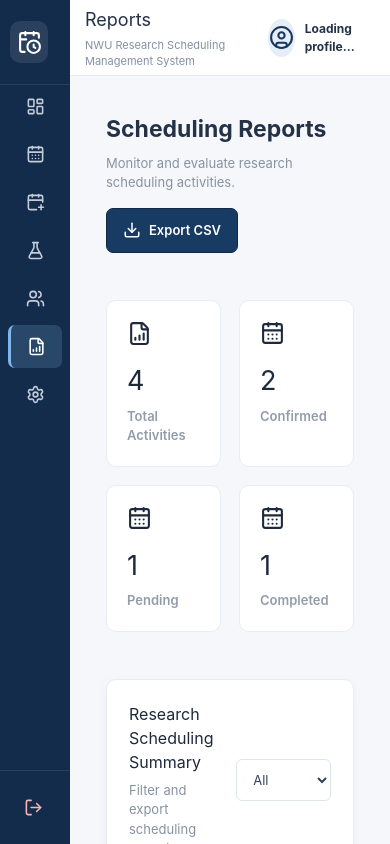
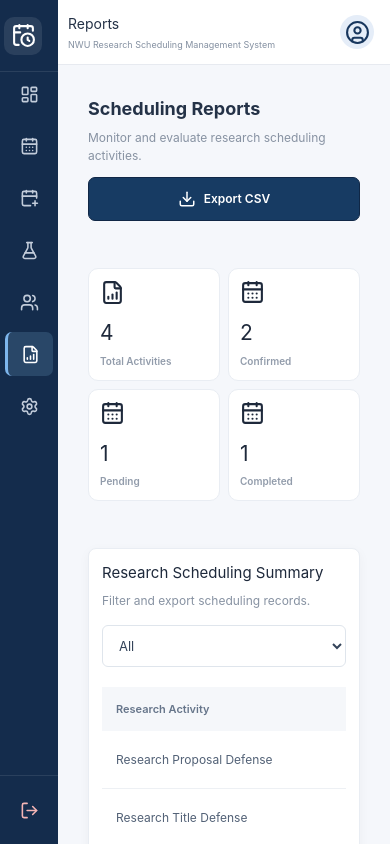
Before and after one commit to arviegaliza/NWU-Scheduling-System, a React (Vite) app in the folder frontend/: page /reports in a window 390 px wide. Shown: the top 844 px of the page. Built offline with nearby package versions, Linux system fonts and the light colour scheme; no server answers.

Commit message:
Update global.css

```diff
--- a/frontend/src/styles/global.css
+++ b/frontend/src/styles/global.css
@@ -1227,3 +1227,591 @@ button {
     flex-direction: column;
   }
 }
+
+/* =========================================
+   RESPONSIVE DESIGN - TABLET AND MOBILE
+   Append this section at the bottom of your CSS
+========================================= */
+
+/* Prevent horizontal overflow */
+html,
+body,
+#root {
+  width: 100%;
+  min-width: 320px;
+  overflow-x: hidden;
+}
+
+.app-layout {
+  width: 100%;
+  min-width: 0;
+}
+
+.main-content {
+  min-width: 0;
+  max-width: 100%;
+  overflow-x: hidden;
+}
+
+.page-content,
+.page-container {
+  min-width: 0;
+  max-width: 100%;
+}
+
+/* Make cards and content flexible */
+.content-card,
+.stat-card,
+.schedule-card,
+.schedule-details-card,
+.calendar-card {
+  min-width: 0;
+  max-width: 100%;
+}
+
+/* TABLET: 768px to 1024px */
+@media (max-width: 1024px) {
+  .statistics-grid {
+    grid-template-columns: repeat(2, minmax(0, 1fr));
+    gap: 14px;
+  }
+
+  .room-grid {
+    grid-template-columns: repeat(2, minmax(0, 1fr));
+  }
+
+  .main-content {
+    width: calc(100% - 70px);
+    margin-left: 70px;
+  }
+
+  .page-content {
+    padding: 22px;
+  }
+
+  .calendar-card {
+    padding: 18px;
+  }
+
+  .fc .fc-toolbar-title {
+    font-size: 16px;
+  }
+}
+
+/* MOBILE: 768px and below */
+@media (max-width: 768px) {
+  /* Sidebar */
+  .sidebar {
+    width: 62px;
+    overflow-x: hidden;
+  }
+
+  .sidebar-brand {
+    height: 72px;
+    justify-content: center;
+    padding: 10px 5px;
+  }
+
+  .brand-icon {
+    width: 38px;
+    height: 38px;
+    flex-shrink: 0;
+  }
+
+  .sidebar-brand h2,
+  .sidebar-brand span,
+  .sidebar-label,
+  .sidebar-link span,
+  .logout-button span {
+    display: none;
+  }
+
+  .sidebar-menu {
+    padding: 0 7px;
+    gap: 8px;
+  }
+
+  .sidebar-link,
+  .logout-button {
+    min-height: 44px;
+    justify-content: center;
+    padding: 10px 5px;
+  }
+
+  .sidebar-bottom {
+    padding: 12px 7px;
+  }
+
+  /* Main content */
+  .main-content {
+    width: calc(100% - 62px);
+    margin-left: 62px;
+  }
+
+  .page-content {
+    padding: 16px;
+  }
+
+  /* Topbar */
+  .topbar {
+    min-height: 65px;
+    height: auto;
+    padding: 12px 15px;
+    gap: 10px;
+  }
+
+  .topbar h2 {
+    font-size: 16px;
+  }
+
+  .topbar p {
+    font-size: 10px;
+  }
+
+  .topbar-actions {
+    gap: 10px;
+  }
+
+  .admin-profile {
+    gap: 6px;
+  }
+
+  .admin-profile strong,
+  .admin-profile small {
+    display: none;
+  }
+
+  .avatar {
+    width: 34px;
+    height: 34px;
+    flex-shrink: 0;
+  }
+
+  /* Page headings */
+  .welcome-section,
+  .page-heading,
+  .section-header {
+    align-items: flex-start;
+    flex-direction: column;
+    gap: 12px;
+  }
+
+  .welcome-section h1,
+  .page-heading h1 {
+    font-size: 20px;
+  }
+
+  .welcome-section p,
+  .page-heading p,
+  .section-heading p {
+    font-size: 12px;
+    line-height: 1.5;
+  }
+
+  .section-heading {
+    align-items: flex-start;
+    flex-direction: column;
+  }
+
+  /* Buttons */
+  .primary-button,
+  .secondary-button {
+    min-height: 40px;
+    font-size: 12px;
+  }
+
+  .welcome-section .primary-button,
+  .page-heading .primary-button {
+    width: 100%;
+    justify-content: center;
+  }
+
+  /* Dashboard statistics */
+  .statistics-grid {
+    grid-template-columns: repeat(2, minmax(0, 1fr));
+    gap: 10px;
+  }
+
+  .stat-card {
+    padding: 14px;
+  }
+
+  .stat-card h2 {
+    font-size: 23px;
+    margin-top: 12px;
+  }
+
+  .stat-card h3,
+  .stat-card p {
+    font-size: 11px;
+  }
+
+  .stat-icon {
+    width: 35px;
+    height: 35px;
+  }
+
+  /* General cards */
+  .content-card {
+    padding: 16px;
+  }
+
+  .section-header h2,
+  .section-heading h2 {
+    font-size: 15px;
+  }
+
+  /* Forms */
+  .form-grid {
+    grid-template-columns: minmax(0, 1fr);
+    gap: 14px;
+  }
+
+  .form-grid label {
+    font-size: 12px;
+  }
+
+  .form-grid input,
+  .form-grid select,
+  .form-grid textarea {
+    width: 100%;
+    min-width: 0;
+    font-size: 14px;
+  }
+
+  .form-actions {
+    flex-direction: column-reverse;
+    gap: 9px;
+  }
+
+  .form-actions button {
+    width: 100%;
+    justify-content: center;
+  }
+
+  /* Search and toolbar */
+  .toolbar {
+    align-items: stretch;
+    flex-direction: column;
+    gap: 12px;
+  }
+
+  .search-box {
+    width: 100%;
+    min-width: 0;
+  }
+
+  .toolbar select {
+    width: 100%;
+  }
+
+  /* Tables: allow horizontal scrolling */
+  .table-wrapper {
+    width: 100%;
+    max-width: 100%;
+    overflow-x: auto;
+    -webkit-overflow-scrolling: touch;
+  }
+
+  .data-table {
+    min-width: 700px;
+  }
+
+  /* Rooms and notifications */
+  .room-grid,
+  .notification-summary {
+    grid-template-columns: minmax(0, 1fr);
+    gap: 12px;
+  }
+
+  .notification-item {
+    align-items: flex-start;
+    gap: 10px;
+  }
+
+  .notification-info {
+    min-width: 0;
+  }
+
+  .notification-info p {
+    overflow-wrap: anywhere;
+  }
+
+  /* Schedule cards */
+  .schedule-card {
+    padding: 15px;
+  }
+
+  .schedule-card-header {
+    flex-direction: column;
+    gap: 10px;
+  }
+
+  .schedule-card-header h3 {
+    font-size: 15px;
+    overflow-wrap: anywhere;
+  }
+
+  .schedule-card-details {
+    grid-template-columns: minmax(0, 1fr);
+    gap: 12px;
+  }
+
+  .schedule-card-actions {
+    flex-wrap: wrap;
+  }
+
+  .schedule-card-actions button {
+    flex: 1;
+    min-height: 38px;
+  }
+
+  /* Schedule details */
+  .schedule-details-card {
+    padding: 17px;
+  }
+
+  .details-header {
+    flex-direction: column;
+    gap: 12px;
+  }
+
+  .details-header h2 {
+    font-size: 19px;
+  }
+
+  .details-grid {
+    grid-template-columns: minmax(0, 1fr);
+    gap: 15px;
+  }
+
+  .details-item.full-width {
+    grid-column: auto;
+  }
+
+  .details-actions {
+    flex-direction: column-reverse;
+  }
+
+  .details-actions button {
+    width: 100%;
+    min-height: 42px;
+  }
+
+  /* Calendar */
+  .calendar-card {
+    padding: 12px;
+    overflow: hidden;
+  }
+
+  .calendar-card .fc {
+    font-size: 11px;
+  }
+
+  .fc .fc-toolbar {
+    display: flex;
+    flex-direction: column;
+    align-items: stretch;
+    gap: 12px;
+  }
+
+  .fc .fc-toolbar-title {
+    font-size: 16px;
+    text-align: center;
+  }
+
+  .fc .fc-toolbar-chunk {
+    display: flex;
+    justify-content: center;
+    flex-wrap: wrap;
+    gap: 5px;
+  }
+
+  .fc .fc-button {
+    padding: 6px 9px;
+    font-size: 11px;
+  }
+
+  .fc .fc-col-header-cell-cushion {
+    font-size: 10px;
+    padding: 6px 2px;
+  }
+
+  .fc .fc-daygrid-day-number {
+    font-size: 10px;
+    padding: 4px;
+  }
+
+  .fc .fc-event {
+    font-size: 10px;
+    overflow-wrap: anywhere;
+  }
+
+  /* Settings */
+  .toggle-row {
+    align-items: flex-start;
+    gap: 12px;
+  }
+
+  .toggle-row input {
+    flex-shrink: 0;
+  }
+}
+
+/* SMALL MOBILE: 480px and below */
+@media (max-width: 480px) {
+  .main-content {
+    width: calc(100% - 58px);
+    margin-left: 58px;
+  }
+
+  .sidebar {
+    width: 58px;
+  }
+
+  .sidebar-menu {
+    padding: 0 5px;
+  }
+
+  .page-content {
+    padding: 12px;
+  }
+
+  .topbar {
+    padding: 10px;
+  }
+
+  .topbar h2 {
+    font-size: 14px;
+  }
+
+  .topbar p {
+    font-size: 9px;
+  }
+
+  .topbar-actions {
+    gap: 7px;
+  }
+
+  .statistics-grid {
+    grid-template-columns: repeat(2, minmax(0, 1fr));
+    gap: 8px;
+  }
+
+  .stat-card {
+    padding: 11px;
+  }
+
+  .stat-card h2 {
+    font-size: 21px;
+  }
+
+  .stat-card h3,
+  .stat-card p {
+    font-size: 10px;
+  }
+
+  .content-card {
+    padding: 13px;
+    border-radius: 8px;
+  }
+
+  .page-heading h1,
+  .welcome-section h1 {
+    font-size: 18px;
+  }
+
+  .calendar-card {
+    padding: 7px;
+  }
+
+  .fc .fc-toolbar-title {
+    font-size: 14px;
+  }
+
+  .fc .fc-button {
+    padding: 5px 7px;
+    font-size: 10px;
+  }
+
+  .fc .fc-daygrid-day-frame {
+    min-height: 55px;
+  }
+
+  .schedule-details-card {
+    padding: 14px;
+  }
+
+  .details-header h2 {
+    font-size: 17px;
+  }
+
+  .details-section {
+    padding: 17px 0;
+  }
+
+  .details-section h3 {
+    font-size: 14px;
+  }
+
+  .details-item strong {
+    font-size: 13px;
+  }
+
+  .not-found-card {
+    padding: 25px 18px;
+  }
+
+  .not-found-card h1 {
+    font-size: 48px;
+  }
+}
+
+/* EXTRA SMALL MOBILE: 360px and below */
+@media (max-width: 360px) {
+  .main-content {
+    width: calc(100% - 54px);
+    margin-left: 54px;
+  }
+
+  .sidebar {
+    width: 54px;
+  }
+
+  .page-content {
+    padding: 9px;
+  }
+
+  .topbar {
+    padding: 9px 7px;
+  }
+
+  .topbar h2 {
+    font-size: 13px;
+  }
+
+  .statistics-grid {
+    gap: 7px;
+  }
+
+  .stat-card {
+    padding: 9px;
+  }
+
+  .stat-card h2 {
+    font-size: 19px;
+  }
+
+  .content-card {
+    padding: 11px;
+  }
+
+  .calendar-card {
+    padding: 4px;
+  }
+
+  .fc .fc-button {
+    padding: 4px 5px;
+    font-size: 9px;
+  }
+}
```
